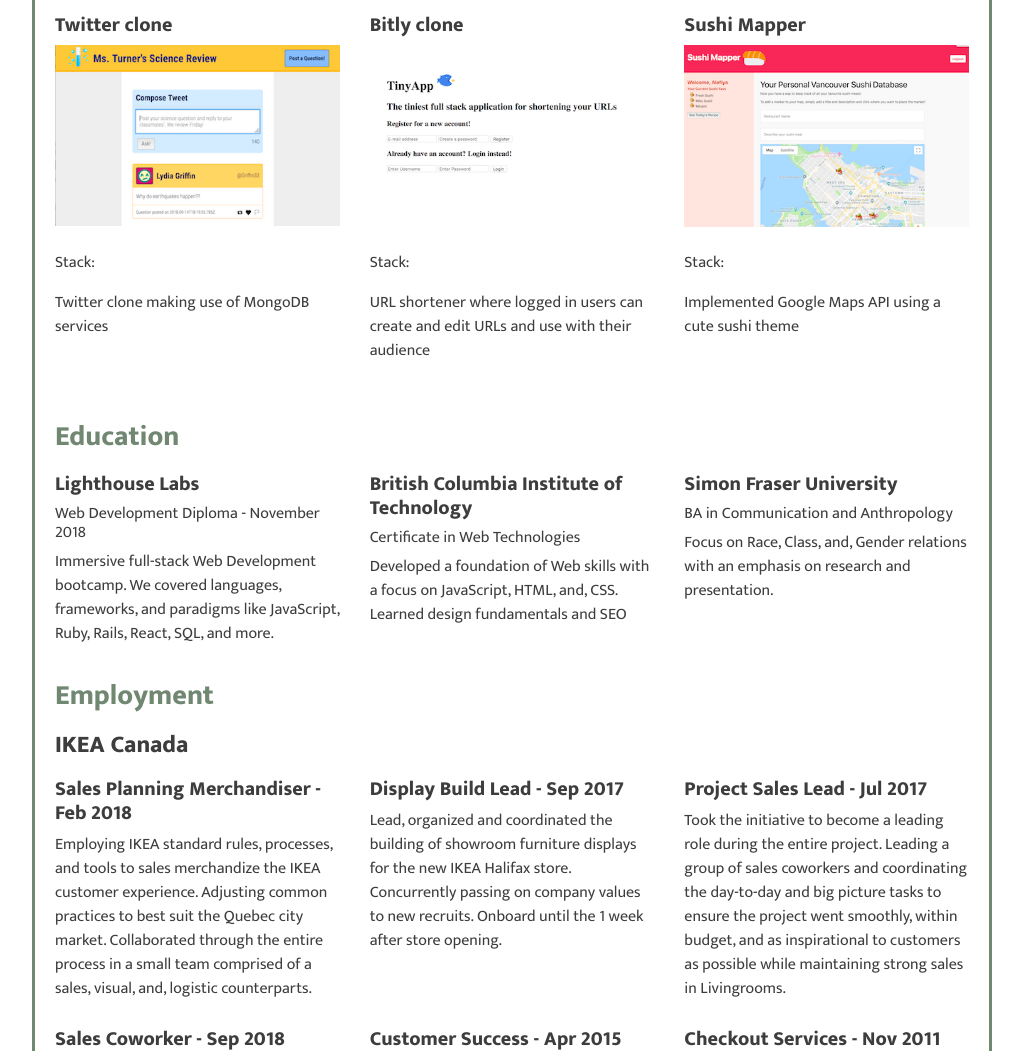
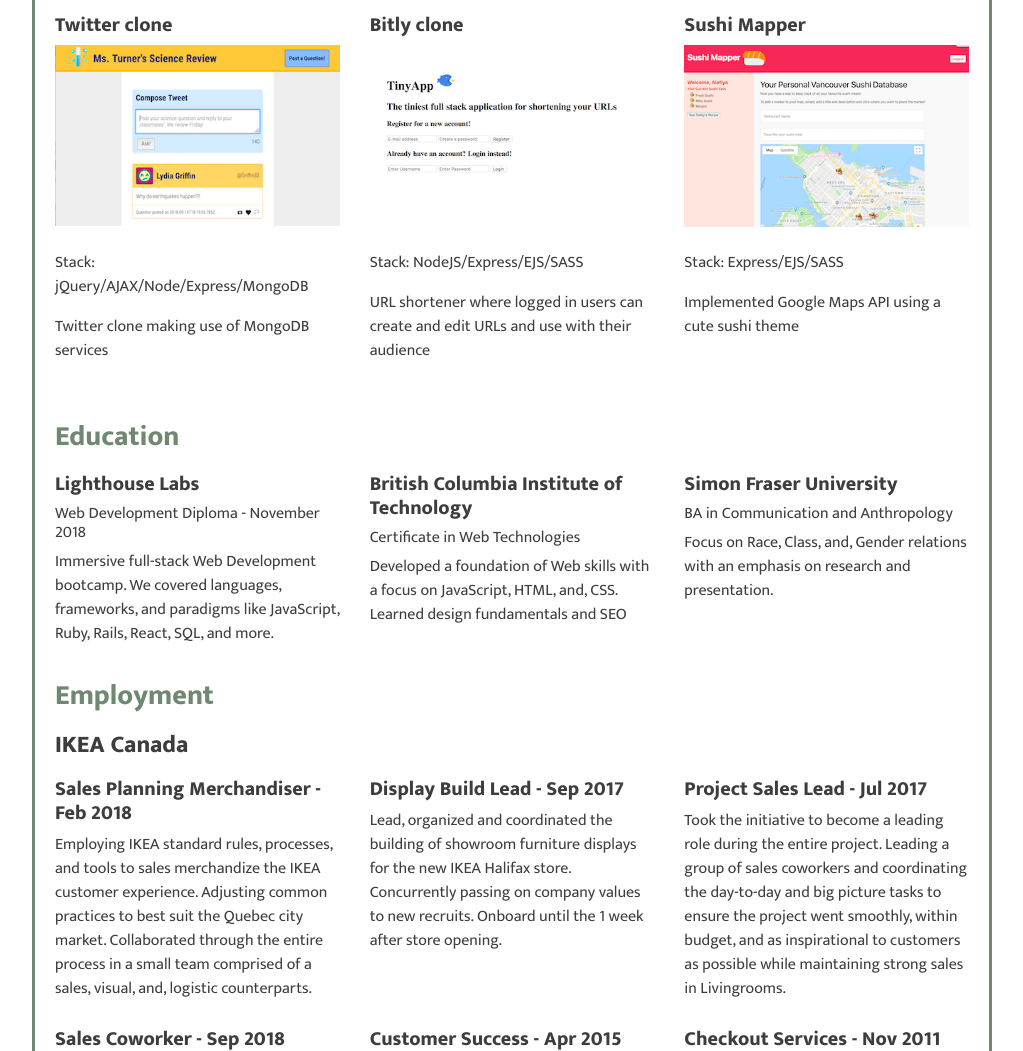
Before and after one commit to alefiyaV/alefiyaV.github.io, a website: page index.html in a window 1280 px wide. Shown: the part 1048-2099 px from the top of the page, without its empty margins (128-1151 px from the left). Drawn offline with nearby package versions, Linux system fonts and the light colour scheme.

Commit message:
added tech stacks to each project

```diff
--- a/index.html
+++ b/index.html
@@ -88,18 +88,18 @@
 
     <div class="row clearfix">
         <div class="col-xs-12 col-sm-4">
-            <p>Stack: </p>
+            <p>Stack: jQuery/AJAX/Node/Express/MongoDB </p>
             <p>Twitter clone making use of MongoDB services</p>
           </div>
 
           <div class="col-xs-12 col-sm-4">
 
-            <p>Stack: </p>
+            <p>Stack: NodeJS/Express/EJS/SASS </p>
             <p>URL shortener where logged in users can create and edit URLs and use with their audience</p>
           </div>
 
           <div class="col-xs-12 col-sm-4">
-            <p>Stack: </p>
+            <p>Stack: Express/EJS/SASS</p>
             <p>Implemented Google Maps API using a cute sushi theme</p>
           </div>
       </div><br>
```
